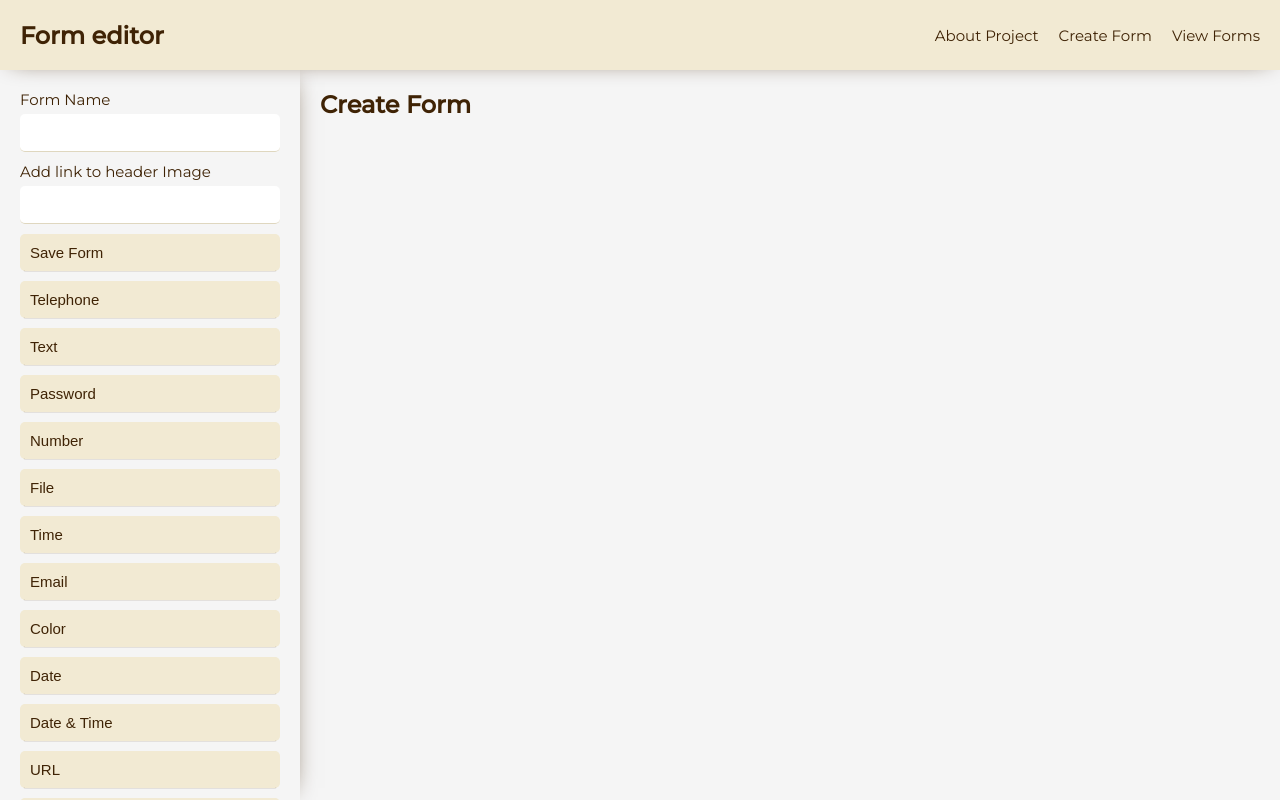
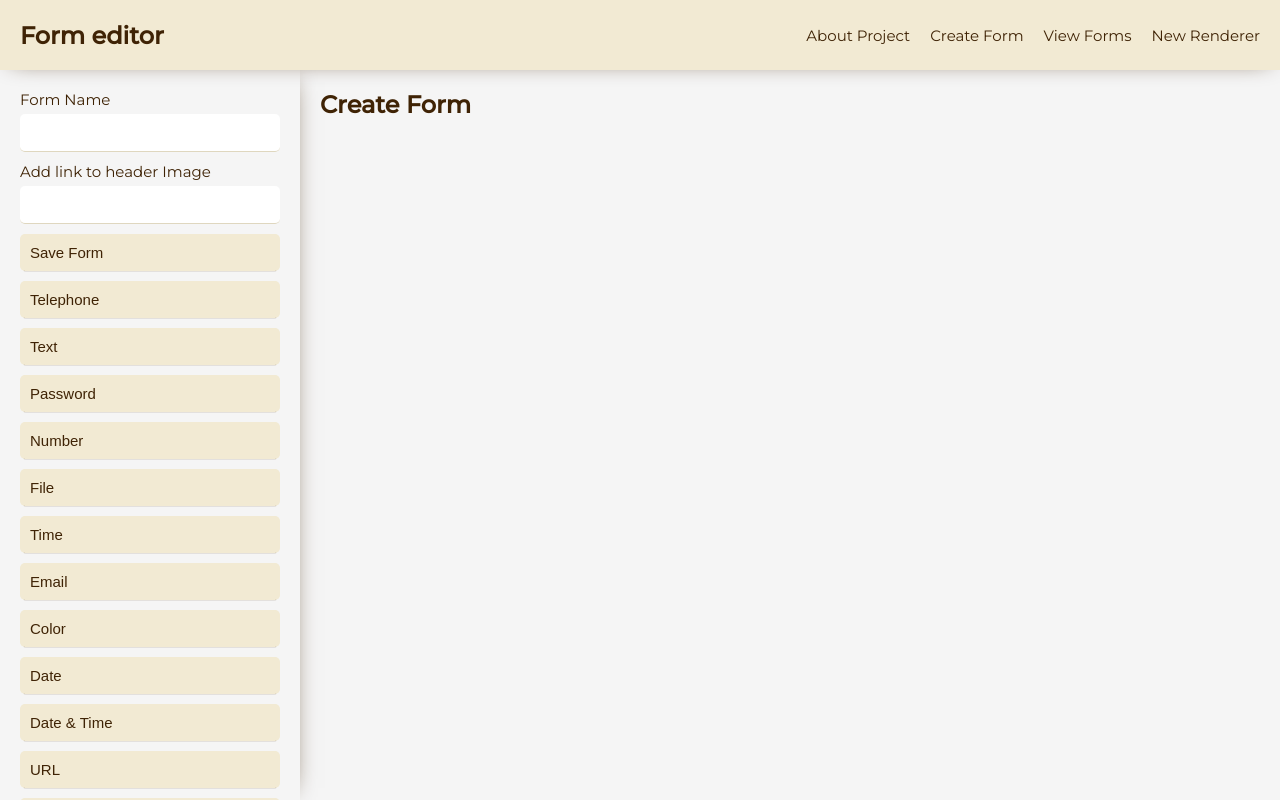
Before and after one commit to AyushBobale/FormBuilder, a React (Create React App) app in the folder source/client/: page / in a window 1280 px wide. Built offline with nearby package versions, Linux system fonts and the light colour scheme.

Commit message:
navbar chnages

```diff
--- a/source/client/src/components/Navbar/Navbar.jsx
+++ b/source/client/src/components/Navbar/Navbar.jsx
@@ -12,6 +12,7 @@ const Navbar = () => {
         <Link to={ROUTES.ABOUT}>About Project</Link>
         <Link to={ROUTES.ROOT}>Create Form</Link>
         <Link to={ROUTES.FORMS}>View Forms</Link>
+        <Link to={ROUTES.NEW_FORMS}>New Renderer</Link>
       </div>
     </nav>
   );
```
